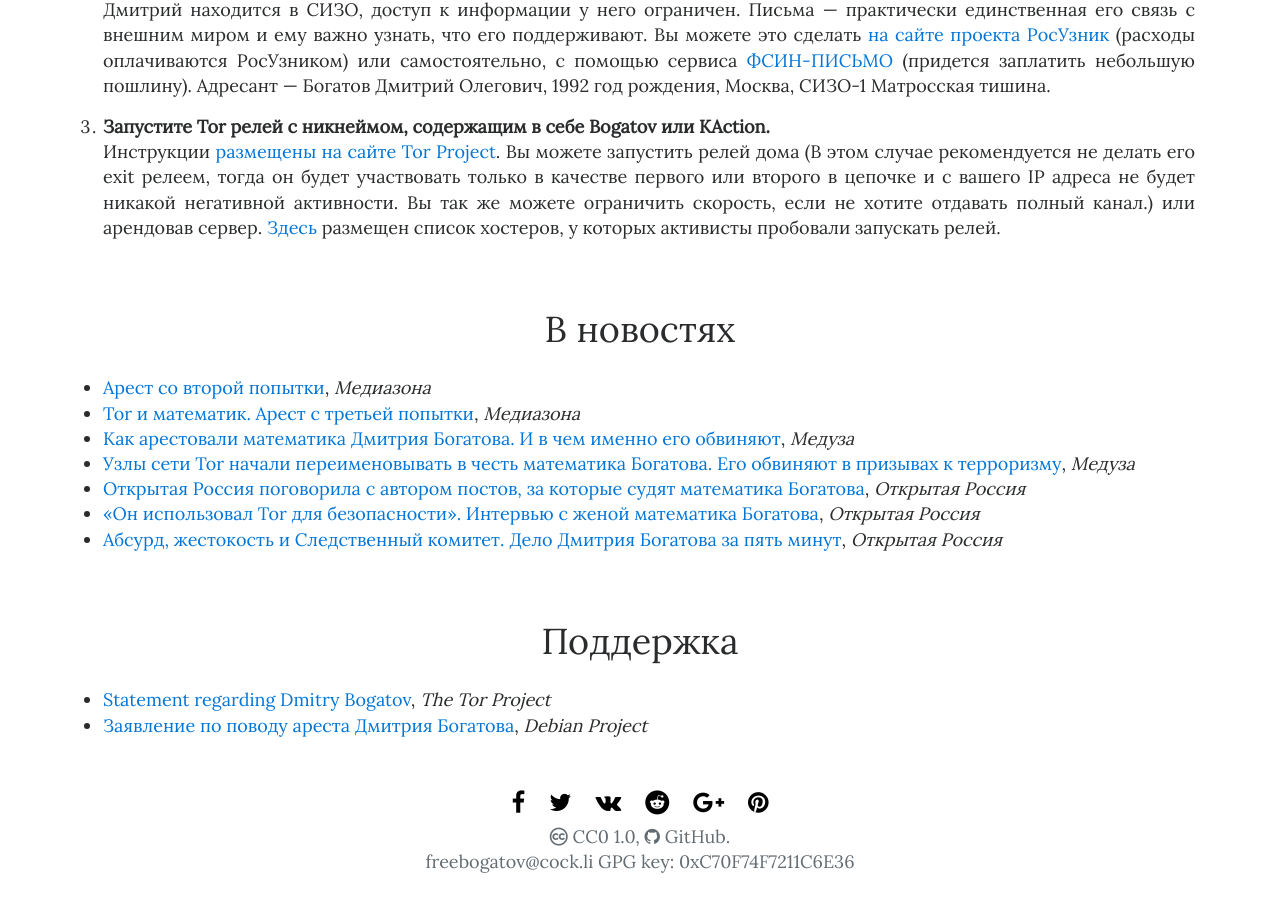
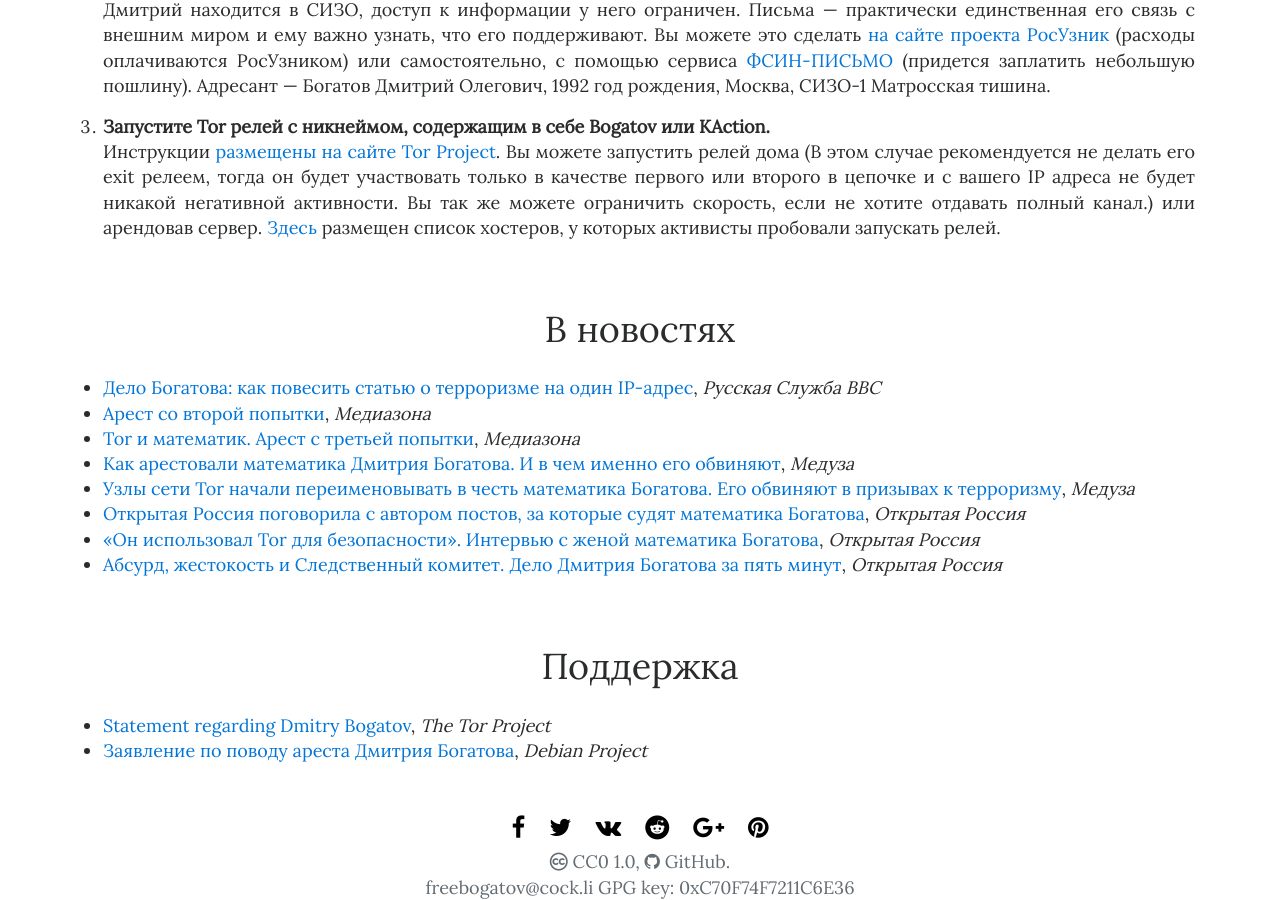
Before and after one commit to komachi/freebogatov.xyz, a Jekyll site: the page built from index.html, in a window 1280 px wide and 900 px high, scrolled down 2261 px. Built offline with Jekyll 4.4.1, drawn with Linux system fonts in a browser that asks for light colours; before the commit the page ends 3136 px from its top, so only the background shows below that.

Commit message:
ru: Add link to BBC/ru article.
Signed-off-by: Alexander GQ Gerasiov <gq@cs.msu.su>

```diff
--- a/index.html
+++ b/index.html
@@ -61,6 +61,7 @@
 
 <h2>В новостях</h2>
 <ul>
+  <li><a href="http://www.bbc.com/russian/features-39590931" target="_blank">Дело Богатова: как повесить статью о терроризме на один IP-адрес</a>, <i>Русская Служба BBC</i></li>
   <li><a href="https://zona.media/online/2017/08/04/bogatov-2" target="_blank">Арест со второй попытки</a>, <i>Медиазона</i></li>
   <li><a href="https://zona.media/online/2017/10/04/bogatov-3" target="_blank">Tor и математик. Арест с третьей попытки</a>, <i>Медиазона</i></li>
   <li><a href="https://meduza.io/feature/2017/04/10/kak-arestovali-matematika-dmitriya-bogatova-i-v-chem-imenno-ego-obvinyayut" target="_blank">Как арестовали математика Дмитрия Богатова. И в чем именно его обвиняют</a>, <i>Медуза</i></li>
```
